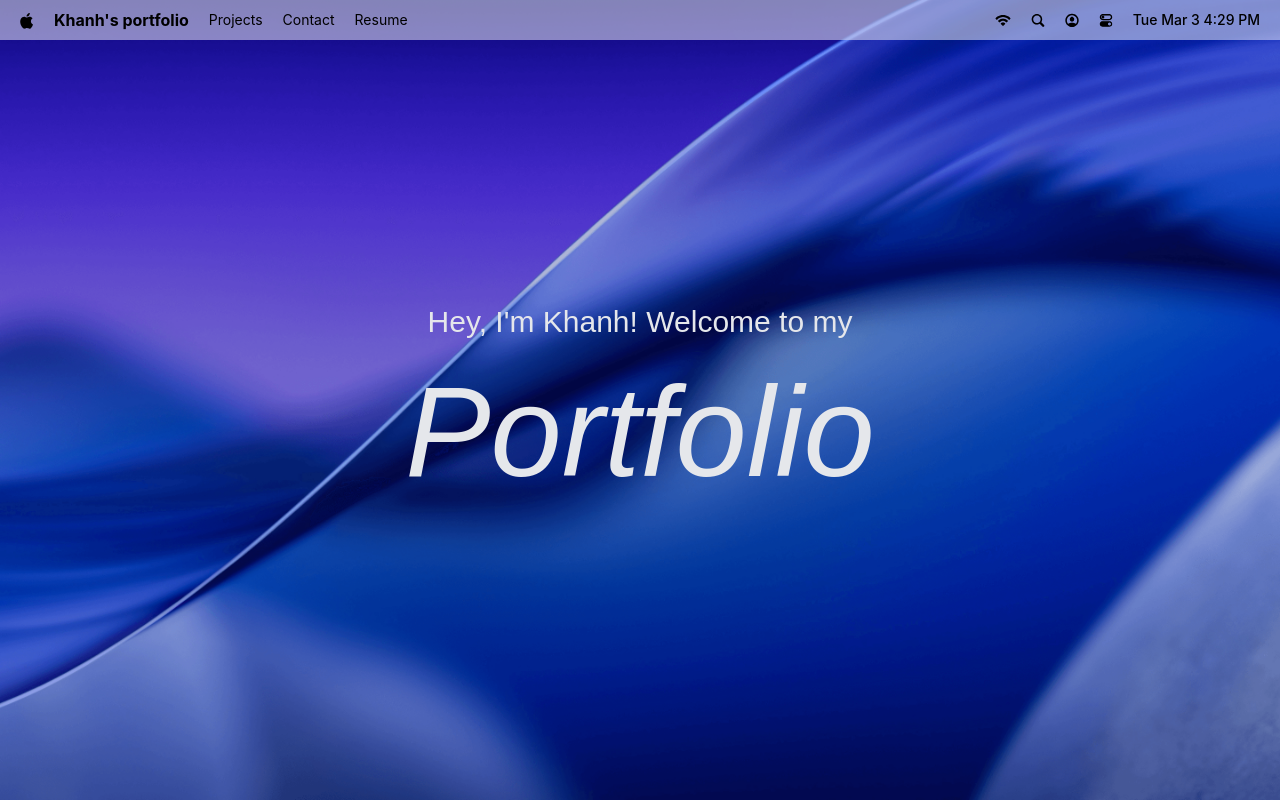
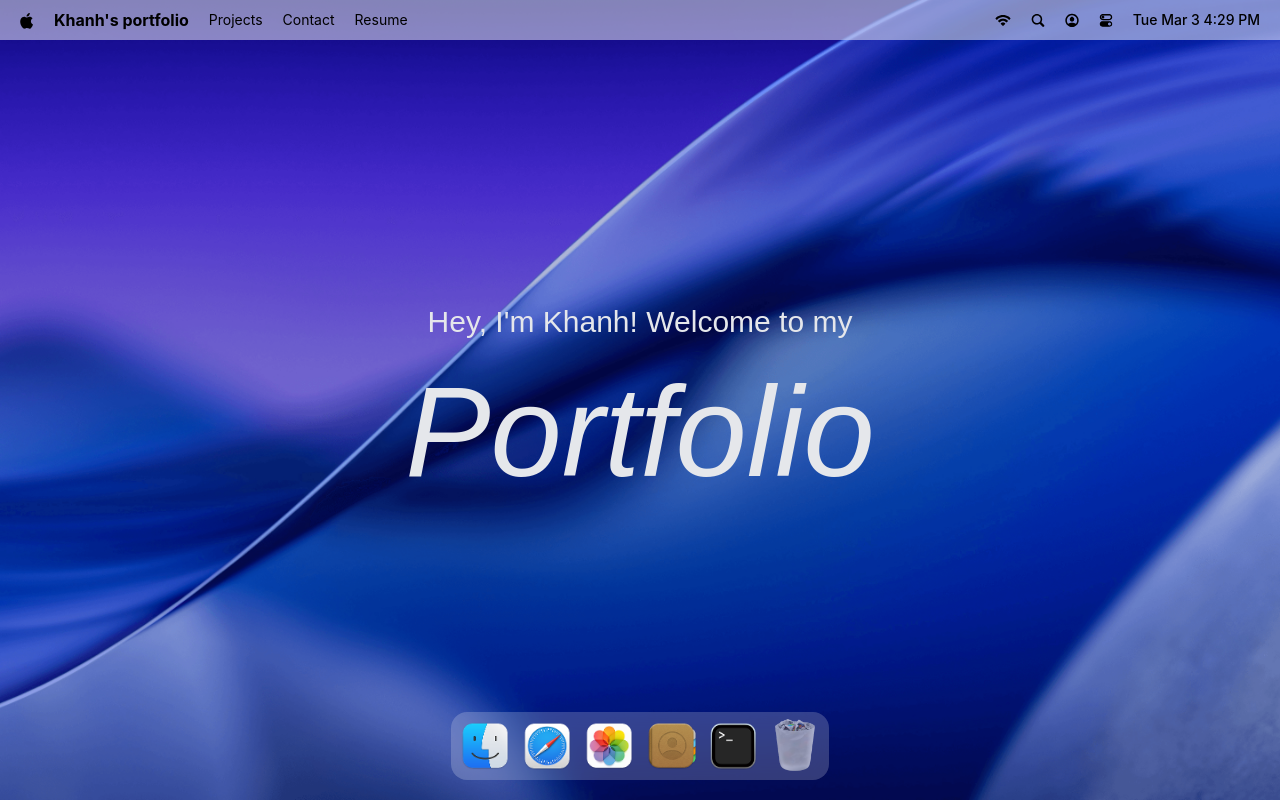
Before and after one commit to LeeminhoPM/MacOs_Portfolio, a React (Vite) app: page / in a window 1280 px wide. Built offline with nearby package versions, Linux system fonts and the light colour scheme; a web font is replaced by a local one.

Commit message:
Implement dock presentation

```diff
--- a/package.json
+++ b/package.json
@@ -17,6 +17,7 @@
     "lucide-react": "^0.576.0",
     "react": "^19.2.0",
     "react-dom": "^19.2.0",
+    "react-tooltip": "^5.30.0",
     "tailwindcss": "^4.2.1"
   },
   "devDependencies": {
--- a/src/App.jsx
+++ b/src/App.jsx
@@ -1,4 +1,4 @@
-import { Navbar, Welcome } from "#components";
+import { Dock, Navbar, Welcome } from "#components";
 import React from "react";
 
 const App = () => {
@@ -6,6 +6,7 @@
         <main>
             <Navbar />
             <Welcome />
+            <Dock />
         </main>
     );
 };
--- /dev/null
+++ b/src/components/Dock.jsx
@@ -0,0 +1,95 @@
+import { dockApps } from "#constants";
+import { Tooltip } from "react-tooltip";
+import React, { useRef } from "react";
+import { useGSAP } from "@gsap/react";
+import gsap from "gsap";
+
+const Dock = () => {
+    const dockRef = useRef(null);
+
+    useGSAP(() => {
+        const dock = dockRef.current;
+        if (!dock) {
+            return;
+        }
+
+        const icons = dock.querySelectorAll(".dock-icon");
+
+        const animateIcon = (mouseX) => {
+            const { left } = dock.getBoundingClientRect();
+
+            icons.forEach((icon) => {
+                const { left: iconLeft, width } = icon.getBoundingClientRect();
+                const center = iconLeft - left + width / 2;
+                const distance = Math.abs(mouseX - center);
+                const intensity = Math.exp(-(distance ** 2.5) / 20000);
+
+                gsap.to(icon, {
+                    scale: 1 + 0.25 * intensity,
+                    y: -15 * intensity,
+                    duration: 0.2,
+                    ease: "power1.out",
+                });
+            });
+        };
+
+        const handleMouseMove = (e) => {
+            const { left } = dock.getBoundingClientRect();
+            animateIcon(e.clientX - left);
+        };
+
+        const resetIcons = () =>
+            icons.forEach((icon) =>
+                gsap.to(icon, {
+                    scale: 1,
+                    y: 0,
+                    duration: 0.3,
+                    ease: "power1.out",
+                }),
+            );
+
+        dock.addEventListener("mousemove", handleMouseMove);
+        dock.addEventListener("mouseleave", resetIcons);
+
+        return () => {
+            dock.removeEventListener("mousemove", handleMouseMove);
+            dock.removeEventListener("mouseleave", resetIcons);
+        };
+    }, []);
+
+    const toggleApp = (app) => {
+        // TODO Implement app opening logic, e.g. show modal or navigate
+    };
+
+    return (
+        <section id="dock">
+            <div ref={dockRef} className="dock-container">
+                {dockApps.map(({ id, name, icon, canOpen }) => (
+                    <div key={id} className="relative flex justify-center">
+                        <button
+                            type="button"
+                            className="dock-icon"
+                            aria-label={name}
+                            data-tooltip-id="dock-tooltip"
+                            data-tooltip-content={name}
+                            data-tooltip-delay-show={150}
+                            disabled={!canOpen}
+                            onClick={() => toggleApp({ id, canOpen })}
+                        >
+                            <img
+                                src={`/images/${icon}`}
+                                alt={name}
+                                loading="lazy"
+                                className={canOpen ? "" : "opacity-60"}
+                            />
+                        </button>
+                    </div>
+                ))}
+
+                <Tooltip id="dock-tooltip" place="top" className="tooltip" />
+            </div>
+        </section>
+    );
+};
+
+export default Dock;
--- a/src/components/index.js
+++ b/src/components/index.js
@@ -1,4 +1,5 @@
 import Navbar from "./Navbar";
 import Welcome from "./Welcome";
+import Dock from "./Dock";
 
-export { Navbar, Welcome };
+export { Navbar, Welcome, Dock };
```
Also changed, not shown: 1 other file (tests, documents, lock files or other folders).
